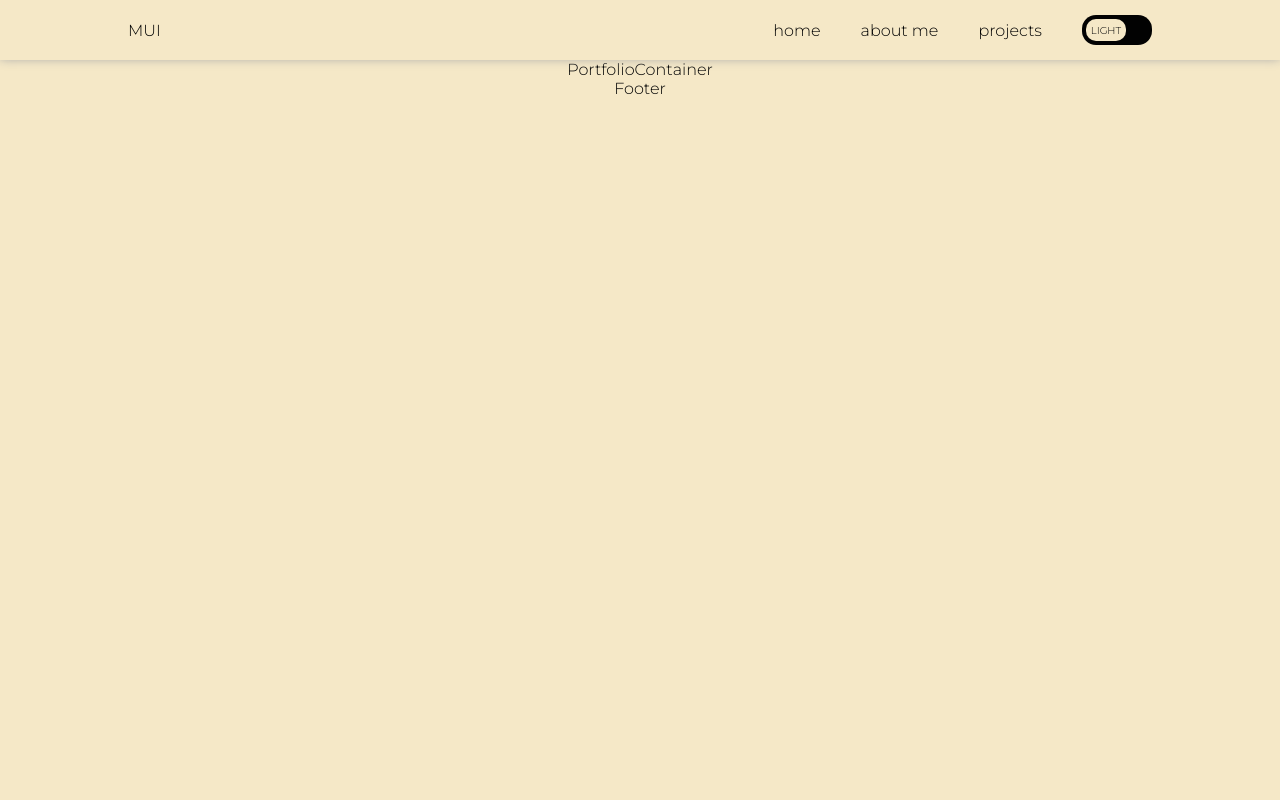
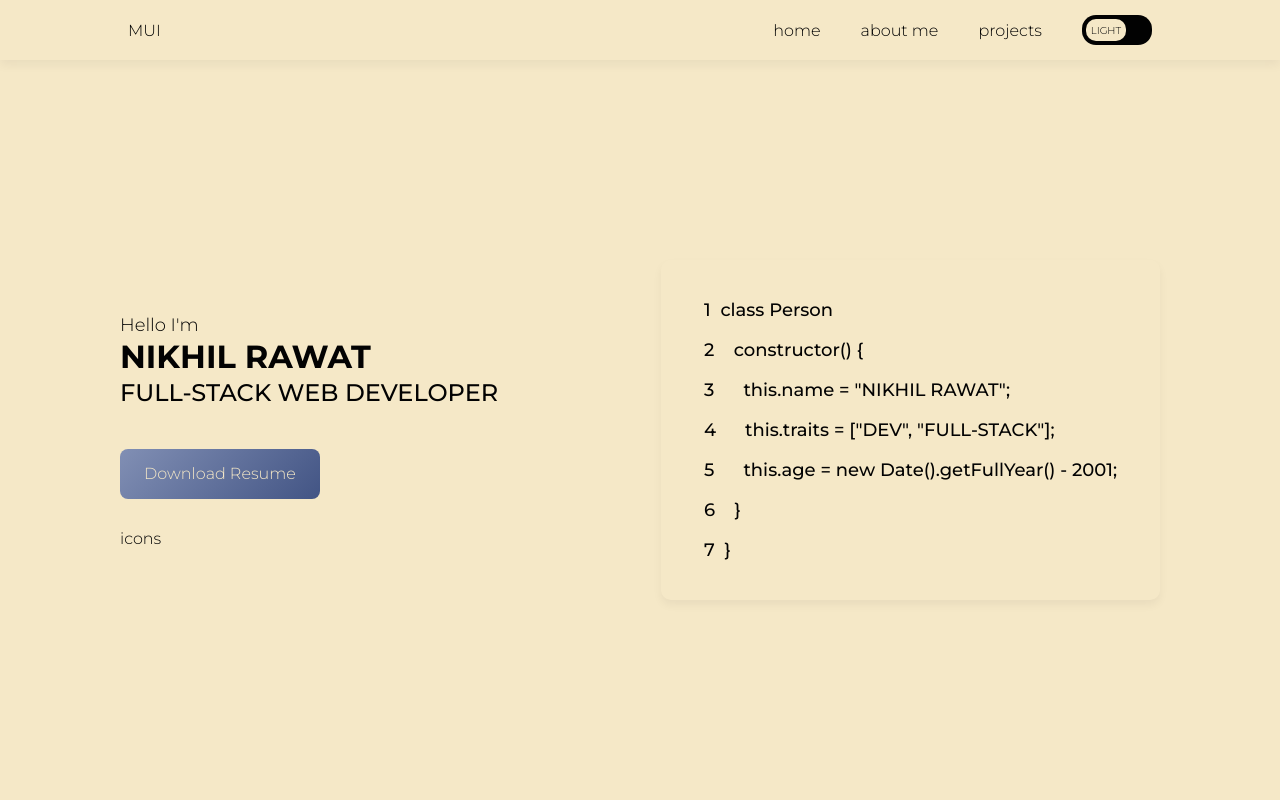
Before and after one commit to Nikhil-06-06/Portfolio_Web, a React (Create React App) app: page /portfolio in a window 1280 px wide. Shown: the top 800 px of the page. Built offline with nearby package versions, Linux system fonts and the light colour scheme.

Commit message:
Home Section and About me Section Complete

```diff
--- a/src/Component/Navbar.js
+++ b/src/Component/Navbar.js
@@ -6,7 +6,7 @@ import { isDarkMode } from "../utils/utilities";
 function Navbar() {
   const theme = useTheme();
   const navItems = ["home", "about me", "projects"];
-  console.log(theme);
+
   const getThemeSwitch = () => {
     return (
       <div className="theme-switch-box">
@@ -23,7 +23,7 @@ function Navbar() {
   };
 
   return (
-    <div className="space-div navbar">
+    <div className="space-div navbar lighter-dark-bg">
       <div>MUI</div>
       <div>
         <div>
--- /dev/null
+++ b/src/Component/PortfolioComponents/AboutMe.js
@@ -0,0 +1,16 @@
+import React from "react";
+import { AboutMeContent } from "../../Constants/GeneralConstants";
+
+function AboutMe() {
+  return (
+    <div className="column-flex section-padding">
+      <div className="fs-32 m-sb">About Me</div>
+      <div className="mt-40">
+        <div className="img-container"></div>
+        <div>{AboutMeContent}</div>
+      </div>
+    </div>
+  );
+}
+
+export default AboutMe;
--- /dev/null
+++ b/src/Component/PortfolioComponents/Home.js
@@ -0,0 +1,74 @@
+import React from 'react';
+import { IntroDetails, EditorDetails, Interests } from '../../Constants/GeneralConstants';
+
+function Home() {
+
+  //Introduction-Block
+  const getBasicInfoBlock = () => {
+    return (
+      <div className='column-flex align-start'>
+        <div className='fs-18'>Hello I'm</div>
+        <div className='fs-32 m-b'>{IntroDetails.NAME.toUpperCase()}</div>
+        <div className='fs-24 m-m'>{IntroDetails.DESIGNATION.toUpperCase()}</div>
+      </div>
+    )
+  }
+
+  const getCVandSocialHandles = () => {
+    return(
+      <div className='column-flex align-start'>
+        <div className='cv-btn gradient-block mt-40'>Download Resume</div>
+        <div className='mt-30'>icons</div>
+      </div>
+    )
+  }
+
+  const getStaticEditor = () => {
+    return (
+      <div className='editor-block column-flex align-start lighter-dark-bg'>
+        {EditorDetails.map((val) => <pre className='fs-18 m-m mg-8'>{val}</pre>)}
+      </div>
+    )
+  }
+
+  const getIntroductionBlock = () => {
+    return (
+      <div className='space-div w-100 mgb-200'>
+        <div className='column-flex align-start'>
+          {getBasicInfoBlock()}
+          {getCVandSocialHandles()}
+        </div>
+        {getStaticEditor()}
+      </div>
+    )
+  }
+
+  //Interests Block
+
+  const getInterestCard = (data) => {
+    return (
+      <div className='interest-card column-flex'>
+        <div>{data.header}</div>
+        <div className='mt-30'>{data.content}</div>
+      </div>
+    )
+  }
+
+  const getInterestsBlock = () => {
+    return(
+      <div className='column-flex w-100'>
+        <div className='fs-32 m-sb'>Interests</div>
+        <div className='mt-30 space-div w-100'> {Interests.map((data) => getInterestCard(data))} </div>
+      </div>
+    )
+  }
+
+  return (
+    <div className='home-container column-flex'>
+      {getIntroductionBlock()}
+      {getInterestsBlock()}
+    </div>
+  )
+}
+
+export default Home;
--- a/src/Constants/GeneralConstants.js
+++ b/src/Constants/GeneralConstants.js
@@ -1,4 +1,40 @@
 export const themeValues = {
-  DARK: 'dark',
-  LIGHT: 'light'
-}
+  DARK: "dark",
+  LIGHT: "light",
+};
+
+export const IntroDetails = {
+  NAME: "nikhil rawat",
+  DESIGNATION: "full-stack web developer",
+  TRAITS: ["DEV", "FULL-STACK"],
+};
+
+export const EditorDetails = [
+  "1  class Person",
+  "2    constructor() {",
+  `3      this.name = "${IntroDetails.NAME.toLocaleUpperCase()}";`,
+  `4      this.traits = ["${IntroDetails.TRAITS[0]}", "${IntroDetails.TRAITS[1]}"];`,
+  "5      this.age = new Date().getFullYear() - 2001;",
+  "6    }",
+  "7  }",
+];
+
+export const Interests = [
+  {
+    header: "Header1",
+    content:
+      "Lorem Ipsum is simply dummy text of the printing and typesetting industry. Lorem Ipsum has been the industry's standard dummy text ever since the 1500s, when an unknown printer took a galley of type and scrambled it to make a type specimen book.",
+  },
+  {
+    header: "Header1",
+    content:
+      "Lorem Ipsum is simply dummy text of the printing and typesetting industry. Lorem Ipsum has been the industry's standard dummy text ever since the 1500s, when an unknown printer took a galley of type and scrambled it to make a type specimen book.",
+  },
+  {
+    header: "Header1",
+    content:
+      "Lorem Ipsum is simply dummy text of the printing and typesetting industry. Lorem Ipsum has been the industry's standard dummy text ever since the 1500s, when an unknown printer took a galley of type and scrambled it to make a type specimen book.",
+  },
+];
+
+export const AboutMeContent = "Lorem Ipsum is simply dummy text of the printing and typesetting industry. Lorem Ipsum has been the industry's standard dummy text ever since the 1500s, when an unknown printer took a galley of type and scrambled it to make a type specimen book. Lorem Ipsum is simply dummy text of the printing and typesetting industry. Lorem Ipsum has been the industry's standard dummy text ever since the 1500s, when an unknown printer took a galley of type and scrambled it to make a type specimen book. Lorem Ipsum is simply dummy text of the printing and typesetting industry. Lorem Ipsum has been the industry's standard dummy text ever since the 1500s, when an unknown printer took a galley of type and scrambled it to make a type specimen book.";
--- a/src/Constants/_Colors.scss
+++ b/src/Constants/_Colors.scss
@@ -3,3 +3,7 @@ $light-text-color: #020202;
 
 $dark-bg-color: #020202;
 $dark-text-color: #F5E8C7;
+
+$lighter-dark-bg: rgb(35,35,35);
+$dark-shade-color: #435585;
+$light-shade-color: #818FB4;
--- a/src/Container/PortfolioContainer.js
+++ b/src/Container/PortfolioContainer.js
@@ -1,7 +1,18 @@
 import React from "react";
+import Home from "../Component/PortfolioComponents/Home";
+import AboutMe from "../Component/PortfolioComponents/AboutMe";
 
 function PortfolioContainer() {
-  return <div>PortfolioContainer</div>;
+  return (
+    <div className="w-100 column-flex">
+      <section id="home" className="w-100">
+        <Home />
+      </section>
+      <section id="about-me" className="w-100">
+        <AboutMe />
+      </section>
+    </div>
+  );
 }
 
 export default PortfolioContainer;
--- /dev/null
+++ b/src/Styles/Components/_AboutMe.scss
@@ -0,0 +1,4 @@
+.img-container {
+  box-shadow: rgba(0,0,0,0.05) 0px 5px 10px;
+  border-radius: 50%;
+}
--- /dev/null
+++ b/src/Styles/Components/_Home.scss
@@ -0,0 +1,27 @@
+@import '../../Constants/Colors';
+
+.home-container {
+  padding: 200px 120px 80px;
+
+  .cv-btn{
+    height: 50px;
+    width: 200px;
+    border-radius: 8px;
+    color: $dark-text-color;
+  }
+
+  .editor-block {
+    padding: 30px 35px;
+    border-radius: 10px;
+    box-shadow: rgba(0,0,0,0.05) 0px 5px 10px;
+  }
+
+  .interest-card {
+    height: 300px;
+    width: 250px;
+    border-radius: 8px;
+    box-shadow: rgba(0,0,0,0.05) 0px 5px 10px;
+    padding: 40px 30px;
+    text-align: center;
+  }
+}
--- a/src/Styles/Container/_Navbar.scss
+++ b/src/Styles/Components/_Navbar.scss
@@ -1,6 +1,6 @@
 .navbar {
   padding: 10px 10%;
-  box-shadow: 0px -1px 10px darkgray;
+  box-shadow: rgba(0,0,0,0.05) 0px 5px 10px;
   min-height: 40px;
 
   .nav-item {
--- a/src/Styles/General/_GeneralStyles.scss
+++ b/src/Styles/General/_GeneralStyles.scss
@@ -1,3 +1,5 @@
+@import '../../Constants/Colors';
+
 @font-face {
   font-family: monsterrat-thin;
   src: url('../../../public/Fonts/Montserrat-Thin.ttf');
@@ -50,6 +52,71 @@
 
 .m-b {
   font-family: monsterrat-bold;
+  font-weight: bolder;
+}
+
+.w-100 {
+  min-width: 100%;
+}
+
+.column-flex {
+  flex-direction: column;
+}
+
+.align-start {
+  align-items: flex-start;
+}
+
+.justify-start {
+  justify-content: flex-start;
+}
+
+.fs-16 {
+  font-size: 16px;
+  line-height: 24px;
+}
+
+.fs-18 {
+  font-size: 18px;
+  line-height: 24px;
+}
+
+.fs-24 {
+  font-size: 24px;
+  line-height: 32px;
+}
+
+.fs-32 {
+  font-size: 32px;
+  line-height: 40px;
+}
+
+.mt-40 {
+  margin-top: 40px;
+}
+
+.mt-30 {
+  margin-top: 30px;
+}
+
+.mg-8 {
+  margin: 8px;
+}
+
+.mgb-200 {
+  margin-bottom: 200px;
+}
+
+section {
+  margin-bottom: 24px;
+}
+
+header {
+  position: sticky;
+}
+
+.gradient-block {
+  background: linear-gradient(134deg, $light-shade-color 0%,$dark-shade-color 99%);
 }
 
 .app-container {
@@ -60,10 +127,6 @@
   font-family: monsterrat-light;
 }
 
-header {
-  position: sticky;
-}
-
 .space-div {
   display: flex;
   align-items: center;
@@ -71,3 +134,7 @@ header {
   background-color: inherit;
   color: inherit;
 }
+
+.section-padding {
+  padding: 40px 120px 80px;
+}
--- a/src/Styles/General/_Theme.scss
+++ b/src/Styles/General/_Theme.scss
@@ -12,6 +12,10 @@ html[data-theme="light"] {
   }
 
   .theme-switch {
+    @include theme-styles-bg($light-bg-color);
+  }
+
+  .interest-card {
     @include theme-styles-bg($light-bg-color);
   }
 }
@@ -30,6 +34,14 @@ html[data-theme="dark"] {
   .theme-switch {
     @include theme-styles-bg($dark-bg-color);
   }
+
+  .lighter-dark-bg {
+    @include theme-styles-bg($lighter-dark-bg);
+  }
+
+  .interest-card {
+    @include theme-styles-bg($lighter-dark-bg);
+  }
 }
 
 div {
--- a/src/Styles/index.scss
+++ b/src/Styles/index.scss
@@ -1,3 +1,5 @@
 @import './General/GeneralStyles';
 @import './General/Theme';
-@import './Container/Navbar';
+@import './Components/Navbar';
+@import './Components/Home';
+@import './Components/AboutMe';
```
Also changed, not shown: 1 other file (tests, documents, lock files or other folders).
